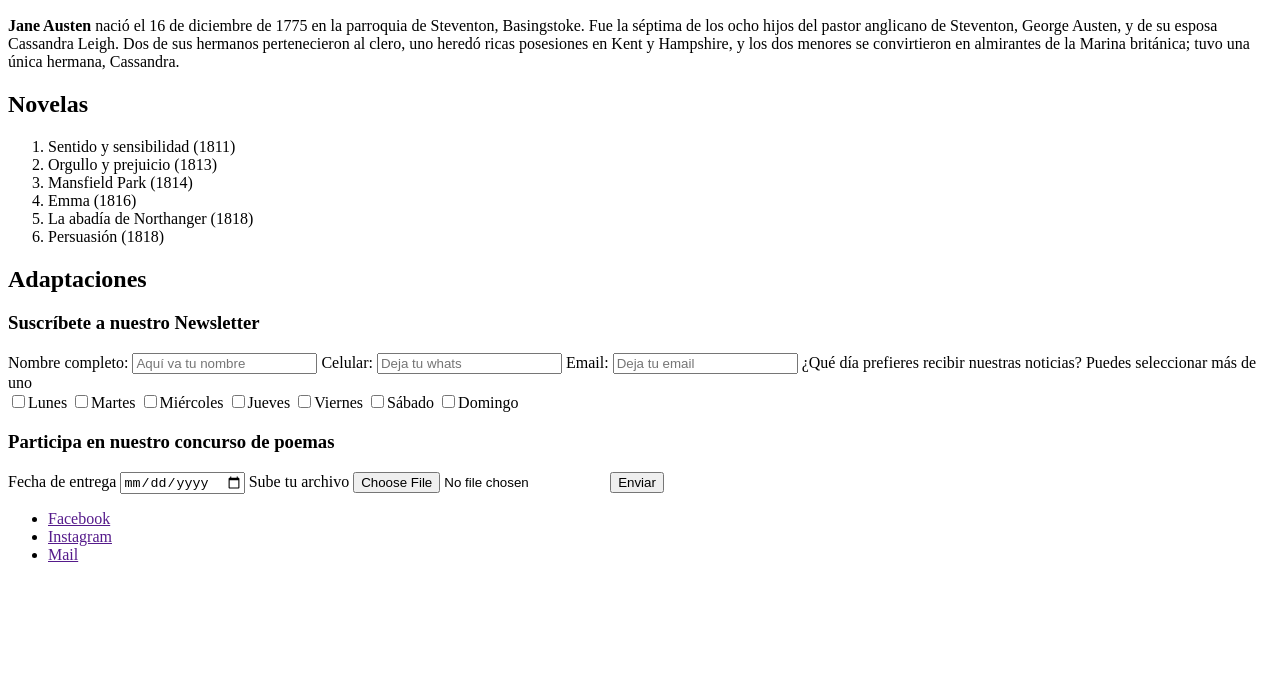
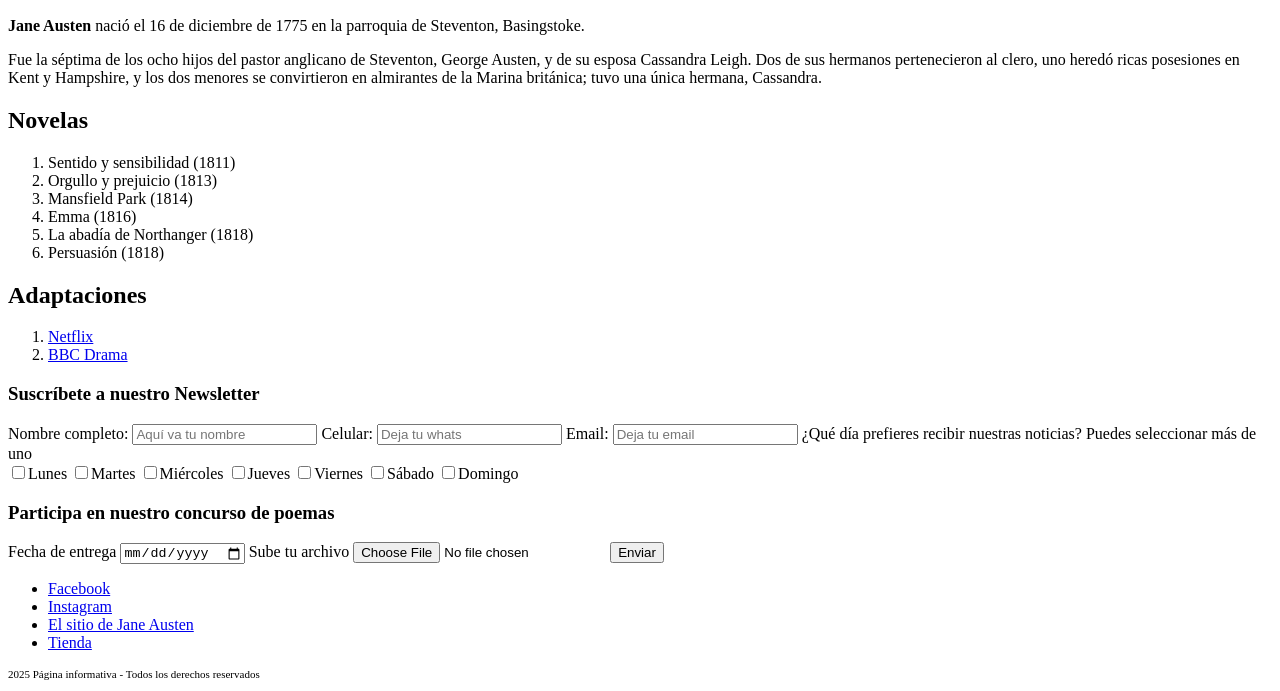
Before and after one commit to Nelsy13/Proyecto-final-Pagina-web, a plain HTML site: page index.html in a window 1280 px wide. Shown: the part 458-1149 px from the top of the page. Before the commit the page ends 1038 px from the top, so only its background shows below. Drawn offline with Linux system fonts and the light colour scheme.

Commit message:
Estructurando

```diff
--- a/index.html
+++ b/index.html
@@ -1,10 +1,12 @@
 <!DOCTYPE html>
 <html lang="en">
+
 <head>
     <meta charset="UTF-8">
     <meta name="viewport" content="width=device-width, initial-scale=1.0">
     <title>Jane Austen</title>
 </head>
+
 <body>
     <header>
         <nav>
@@ -23,11 +25,11 @@
         <article>
             <h1>Jane Austen</h1>
             <div>
-                <img src="https://facts.net/wp-content/uploads/2024/05/27-amazing-interesting-facts-about-jane-austen-1716518715.jpg" alt="Jane Austen" width="400">
+                <img src="https://facts.net/wp-content/uploads/2024/05/27-amazing-interesting-facts-about-jane-austen-1716518715.jpg"
+                    alt="Jane Austen" width="400">
             </div>
-            <p> <strong>Jane Austen</strong> nació el 16 de diciembre de 1775 en la parroquia de Steventon, Basingstoke.
-                Fue la séptima de los ocho hijos del pastor anglicano de Steventon, George Austen, y de su esposa Cassandra Leigh. Dos de sus hermanos pertenecieron al clero, uno heredó ricas posesiones en Kent y Hampshire, y los dos menores se convirtieron en almirantes de la Marina británica; tuvo una única hermana, Cassandra.
-            </p>
+            <p> <strong>Jane Austen</strong> nació el 16 de diciembre de 1775 en la parroquia de Steventon, Basingstoke.</p>
+            <p>Fue la séptima de los ocho hijos del pastor anglicano de Steventon, George Austen, y de su esposa Cassandra Leigh. Dos de sus hermanos pertenecieron al clero, uno heredó ricas posesiones en Kent y Hampshire, y los dos menores se convirtieron en almirantes de la Marina británica; tuvo una única hermana, Cassandra.</p>
         </article>
 
         <!--Novelas-->
@@ -46,6 +48,11 @@
         <!--Adaptaciones de algunas novelas-->
         <section>
             <h2>Adaptaciones</h2>
+
+            <ol>
+                <li><a href="https://www.netflix.com/mx/" target="_blank">Netflix</a></li>
+                <li><a href="https://www.bbc.co.uk/programmes/p02q32xl" target="_blank">BBC Drama</a></li>
+            </ol>
         </section>
 
         <!--Suscripción-->
@@ -77,22 +84,26 @@
 
         <section> <!--Participa-->
             <h3>Participa en nuestro concurso de poemas</h3>
-                <label for="">Fecha de entrega</label>
-                <input type="date" name="" id="">
+            <label for="">Fecha de entrega</label>
+            <input type="date" name="" id="">
 
-                <label for="">Sube tu archivo</label>
-                <input type="file" name="" id="">
-                <button type="submit">Enviar</button>
+            <label for="">Sube tu archivo</label>
+            <input type="file" name="" id="">
+            <button type="submit">Enviar</button>
         </section>
 
     </main>
 
     <footer>
         <ul>
-                <li><a href="">Facebook</a> </li>
-                <li><a href="">Instagram</a> </li>
-                <li><a href="">Mail</a> </li>
+            <li><a href="https://www.facebook.com/JaneAustenAuthor" target="_blank">Facebook</a> </li>
+            <li><a href="https://www.instagram.com/janeaustenshouse/" target="_blank">Instagram</a> </li>
+            <li><a href="https://janeausten.org.es/" target="_blank">El sitio de Jane Austen</a> </li>
+            <li><a href="https://janeausten.co.uk/es/pages/jane-austens-250th-anniversary" target="_blank">Tienda</a></li>
         </ul>
+
+        <p style="color: black; font-size: 11px;"> 2025 Página informativa - Todos los derechos reservados</p>
     </footer>
 </body>
+
 </html>
```
